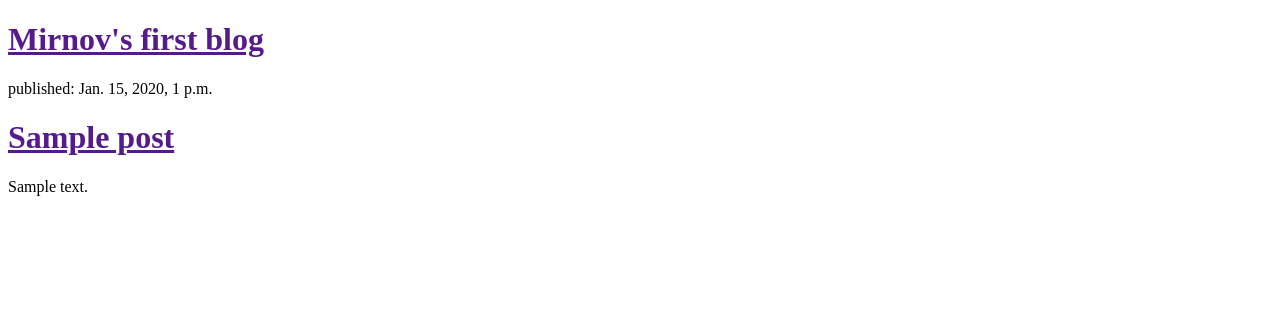
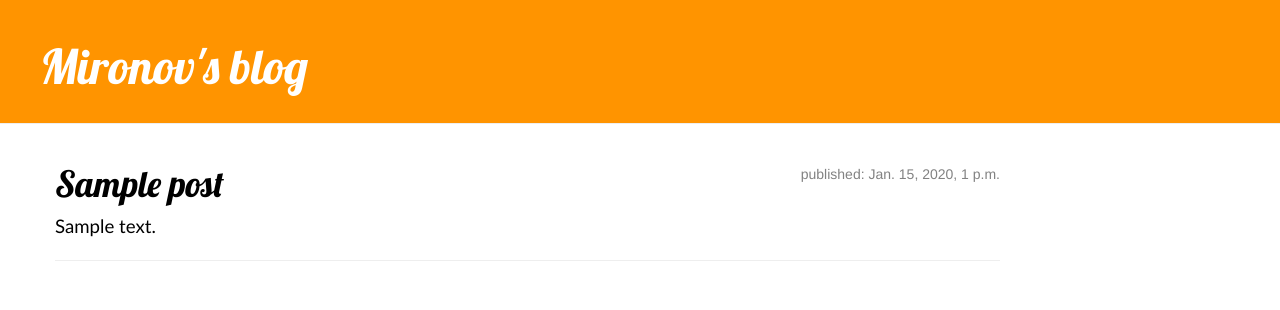
Before and after one commit to mironovii/My_Blog, a Django app: template blog/templates/blog/post_list.html in a window 1280 px wide. Shown: the top 310 px of the page. Run offline with Django 3.2, Linux system fonts and the light colour scheme; the template is opened without the code that fills it: values that come from a table or form of the project are taken from there, others are empty; tables that the repository leaves empty hold one stand-in row (values such as "Sample post"); some libraries are stand-ins or nearby versions.

Commit message:
added CSS, template for detailed blog

```diff
--- /dev/null
+++ b/blog/static/css/blog.css
@@ -0,0 +1,53 @@
+.page-header {
+        background-color: #ff9400;
+        margin-top: 0;
+        padding: 20px 20px 20px 40px;
+    }
+
+.page-header h1, .page-header h1 a, .page-header h1 a:visited, .page-header h1 a:active {
+        color: #ffffff;
+        font-size: 36pt;
+        text-decoration: none;
+    }
+
+.content {
+        margin-left: 40px;
+    }
+
+h1, h2, h3, h4 {
+        font-family: 'Lobster', cursive;
+    }
+
+.date {
+        float: right;
+        color: #828282;
+    }
+
+.save {
+        float: right;
+    }
+
+.post-form textarea, .post-form input {
+        width: 100%;
+    }
+
+.top-menu, .top-menu:hover, .top-menu:visited {
+        color: #ffffff;
+        float: right;
+        font-size: 26pt;
+        margin-right: 20px;
+    }
+
+.post {
+        margin-bottom: 50px;
+    }
+
+.post h1 a, .post h1 a:visited {
+        color: #000000;
+    }
+
+.post-text {
+    color: #000000;
+    font-size: 14pt;
+    font-family: 'Calibri';
+}
--- /dev/null
+++ b/blog/templates/blog/base.html
@@ -0,0 +1,24 @@
+{% load staticfiles %}
+    <html>
+        <head>
+            <title>Mironov's blog</title>
+            <link rel="stylesheet" href="//maxcdn.bootstrapcdn.com/bootstrap/3.2.0/css/bootstrap.min.css">
+            <link rel="stylesheet" href="//maxcdn.bootstrapcdn.com/bootstrap/3.2.0/css/bootstrap-theme.min.css">
+            <link rel="stylesheet" href="{% static 'css/blog.css' %}">
+            <link href="https://fonts.googleapis.com/css?family=Lobster&subset=latin,cyrillic" rel="stylesheet" type="text/css">
+        </head>
+        <body>
+            <div class="page-header">
+                <h1><a href="/">Mironov's blog</a></h1>
+            </div>
+
+            <div class="content container">
+                <div class="row">
+                    <div class="col-md-10">
+                        {% block content %}
+                        {% endblock %}
+                    </div>
+                </div>
+            </div>
+        </body>
+    </html>
--- a/blog/templates/blog/post_list.html
+++ b/blog/templates/blog/post_list.html
@@ -1,19 +1,13 @@
-<!DOCTYPE html>
-<html lang="en">
-<head>
-    <meta charset="UTF-8">
-    <title>Mirnov's blog</title>
-</head>
-<body>
-<div>
-    <h1><a href="">Mirnov's first blog</a></h1>
-</div>
+{% extends 'blog/base.html' %}
+{% block content %}
 {% for post in posts %}
-<div>
-    <p>published: {{ post.published_date }}</p>
-    <h1><a href="">{{ post.title }}</a></h1>
-    <p>{{ post.text|linebreaksbr }}</p>
+<div class="post">
+    <div class="date">
+        <p>published: {{ post.published_date }}</p>
+    </div>
+    <h1><a href="{% url 'post_detail' pk=post.pk %}">{{ post.title }}</a></h1>
+    <p class="post-text">{{ post.text|linebreaksbr }}</p>
+    <hr />
 </div>
 {% endfor %}
-</body>
-</html>
+{% endblock content %}
--- a/blog/urls.py
+++ b/blog/urls.py
@@ -3,4 +3,5 @@ from . import views
 
 urlpatterns = [
     url(r'^$', views.post_list, name='post_list'),
+    url(r'^post/(?P<pk>[0-9]+)/$', views.post_detail, name='post_detail'),
 ]
```
Also changed, not shown: blog/templates/blog/post_detail.html (added, +13 -0 lines), blog/views.py (+7 -2 lines).
